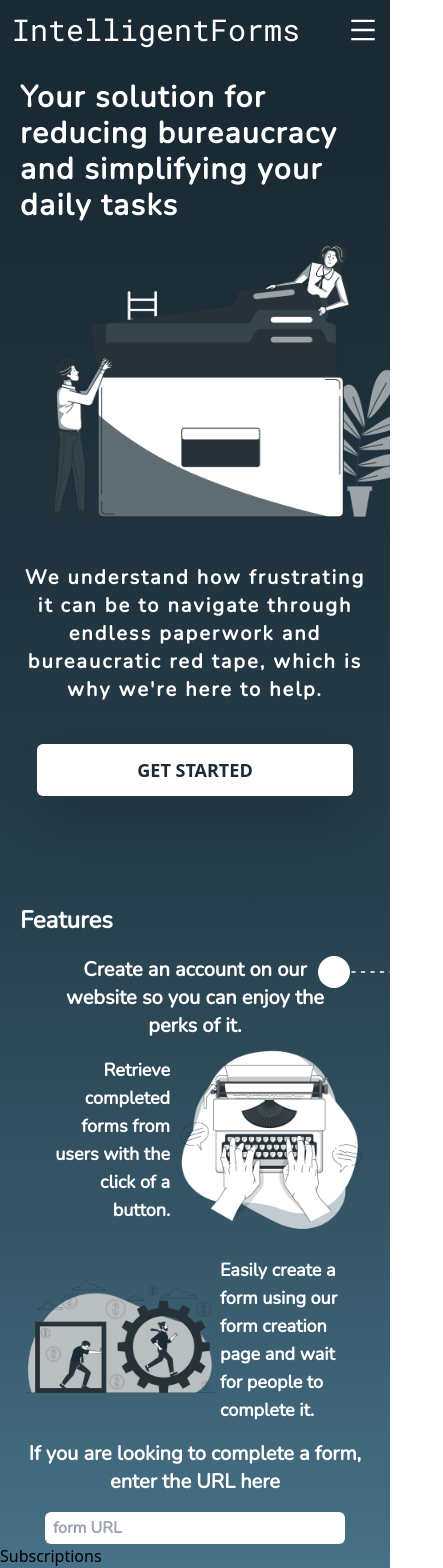
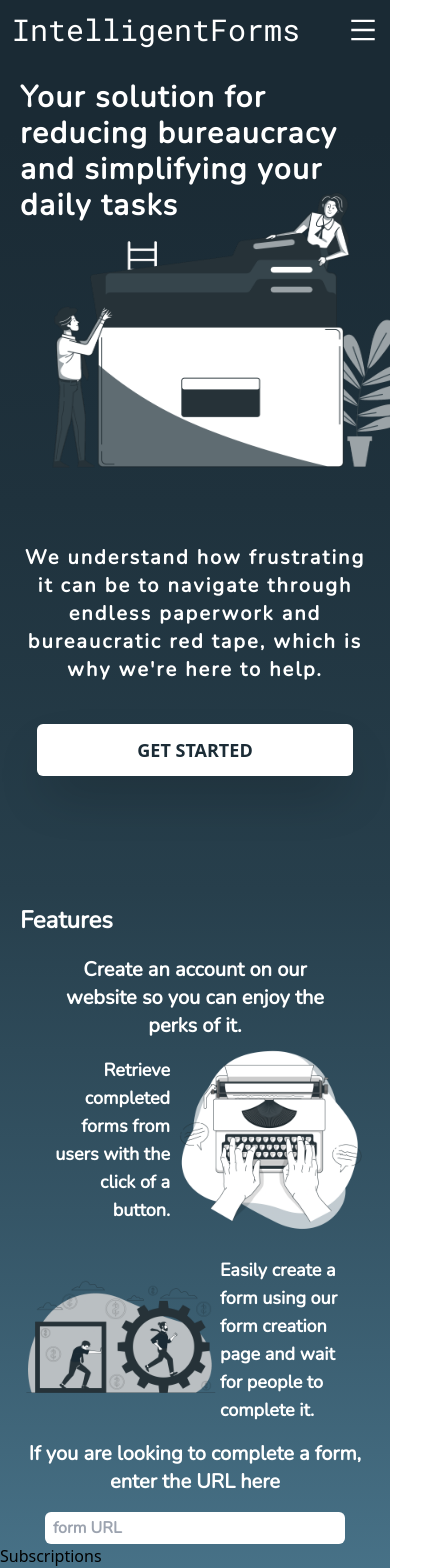
Before and after one commit to AlinOrobet/frontend-intelligent-forms, a Next.js app: page / in a window 390 px wide. Shown: the top 1568 px of the page, 443 px wide, since content can reach past the window. Built offline with nearby package versions, Linux system fonts and the light colour scheme.

Commit message:
max-w 1200

```diff
--- a/components/GuestComponents/Features.js
+++ b/components/GuestComponents/Features.js
@@ -2,7 +2,7 @@ import React from "react";
 import Image from "next/image";
 function Features() {
   return (
-    <div className="h-full w-full px-5 md:p-7 lg:px-10 text-white font-secondary font-bold space-y-5 relative ">
+    <div className="h-full w-full px-5 md:p-7 lg:px-10 text-white font-secondary font-bold space-y-5 relative max-w-[1200px] m-auto ">
       <h2 className="text-2xl">Features</h2>
       <div className="md:flex">
         <div className="md:flex-col md:space-y-5 md:border-r-4 relative">
@@ -18,7 +18,7 @@ function Features() {
             </p>
           </div>
           {/* pointing circle */}
-          <div className="flex absolute right-[-73px] top-0 items-center z-10">
+          <div className="hidden flex absolute right-[-73px] top-0 items-center z-10">
             <div className="block p-4 rounded-full bg-white"></div>
             <div className=" text-sm  ">- - - - - - - - </div>
             <div className="block p-2 rounded-full border-2"></div>
--- a/components/GuestComponents/Hero.js
+++ b/components/GuestComponents/Hero.js
@@ -4,13 +4,13 @@ import Link from "next/link";
 
 function Hero() {
   return (
-    <div className="h-screen  md:h-full w-full p-5 md:p-7 lg:px-10 ">
+    <div className="h-screen  md:h-full w-full p-5 md:p-7 lg:px-10 relative max-w-[1200px] m-auto ">
       <h2 className=" text-3xl font-secondary font-bold text-white  md:text-4xl tracking-wider md:leading-normal lg:text-5xl lg:leading-normal ">
         Your solution for reducing bureaucracy and simplifying your daily tasks
       </h2>
 
       {/* imag + inner block */}
-      <div className="grid grid-rows-1 md:grid-cols-2 justify-between  mt-[340px] md:mt-10 lg:items-center lg:justify-center">
+      <div className="grid grid-rows-1 md:grid-cols-2 justify-between  mt-[320px] md:mt-10 lg:items-center lg:justify-center">
         {/* WE understand + button inner block */}
         <div className=" space-y-10 md:pr-8 ">
           {/* We understand part */}
@@ -28,7 +28,7 @@ function Hero() {
             GET STARTED
           </button>
         </div>
-        <div className=" absolute top-[180px]   right-[0px]  w-[380px] h-[400px]  md:w-[440px] md:h-[480px]  md:top-[80px] lg:h-[600px] lg:w-[550px] ">
+        <div className=" absolute top-[70px]   right-[0px]  w-[380px] h-[400px]  md:w-[440px] md:h-[480px]  md:top-[20px] lg:h-[600px] lg:w-[550px] lg:top-[-40px] ">
           <Image src="/assets/main/hero-img.png" alt="imagine-hero" fill />
         </div>
       </div>
```
